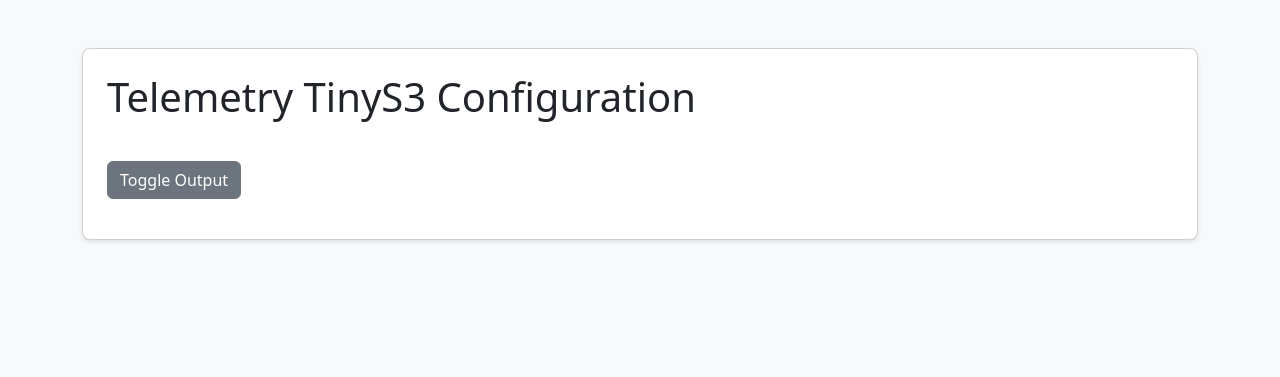
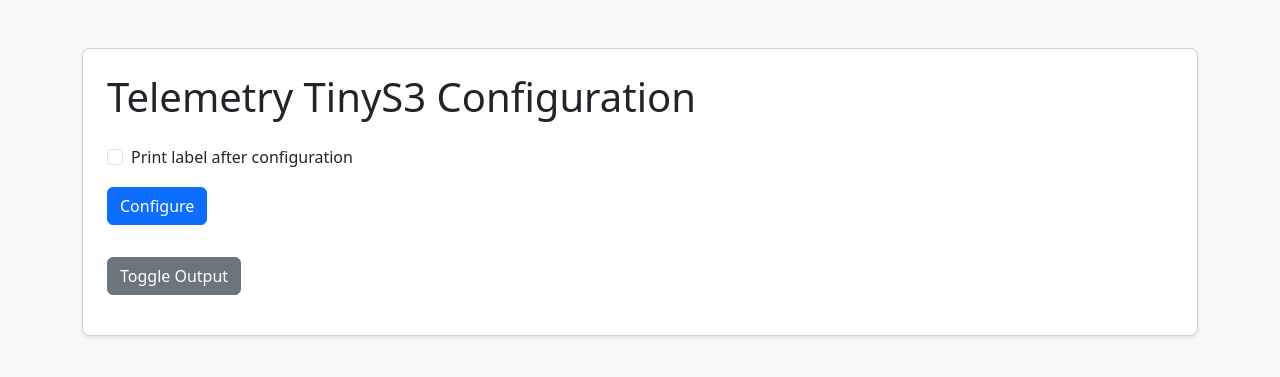
Before and after one commit to scott12123/provisioning, a Flask app: page /telemetry_device in a window 1280 px wide. Shown: the part 56-433 px from the top of the page. Run offline with Flask 3, Linux system fonts and the light colour scheme; some libraries are stand-ins or nearby versions.

Commit message:
Add label option and configure button

```diff
--- a/app.py
+++ b/app.py
@@ -281,12 +281,18 @@ def run_reset():
     socketio.start_background_task(run_command, 'cambium/reset.py', sid)
 
 @socketio.on('configure_tinys3')
-def configure_tinys3():
-    """Run the Cambium reset script without any parameters."""
+def configure_tinys3(data=None):
+    """Run the TinyS3 configuration script with optional label printing."""
     sid = request.sid
-    socketio.emit('output', 'Running victron/tinys3_configuration.py\n', to=sid)
+    print_label = False
+    if isinstance(data, dict):
+        print_label = bool(data.get('print_label'))
+    script = 'victron/tinys3_configuration.py'
+    if print_label:
+        script += ' --print-label'
+    socketio.emit('output', f'Running {script}\n', to=sid)
     RUNNING[sid] = {'stop_event': Event(), 'process': None}
-    socketio.start_background_task(run_command, 'victron/tinys3_configuration.py', sid)
+    socketio.start_background_task(run_command, script, sid)
 
 
 @socketio.on('print_label')
--- a/templates/telemetry_device.html
+++ b/templates/telemetry_device.html
@@ -29,6 +29,17 @@
 <div class="container py-5">
     <div class="card p-4">
         <h1 class="mb-4">Telemetry TinyS3 Configuration</h1>
+    <div class="mb-3">
+        <div class="form-check">
+            <input class="form-check-input" type="checkbox" value="" id="print_label">
+            <label class="form-check-label" for="print_label">
+                Print label after configuration
+            </label>
+        </div>
+    </div>
+    <div class="mb-3">
+        <button id="configure_btn" class="btn btn-primary">Configure</button>
+    </div>
     <div class="mt-3">
         <button class="btn btn-secondary mb-2" type="button" data-bs-toggle="collapse" data-bs-target="#outputCollapse" aria-expanded="false" aria-controls="outputCollapse">Toggle Output</button>
         <div id="status_line" class="fw-bold mb-2"></div>
@@ -43,6 +54,9 @@
     const socket = io();
     const outputEl = document.getElementById('output');
     const statusEl = document.getElementById('status_line');
+    const printBox = document.getElementById('print_label');
+    const configureBtn = document.getElementById('configure_btn');
+    let running = false;
 
     socket.on('output', line => {
         outputEl.textContent += line;
@@ -58,12 +72,29 @@
         outputEl.textContent += msg;
         outputEl.scrollTop = outputEl.scrollHeight;
         statusEl.textContent = msg.trim();
+        configureBtn.textContent = 'Configure';
+        configureBtn.classList.remove('btn-danger');
+        configureBtn.classList.add('btn-primary');
+        running = false;
+    });
+
+    configureBtn.addEventListener('click', () => {
+        if (running) {
+            socket.emit('stop_script');
+            return;
+        }
+        outputEl.textContent = '';
+        statusEl.textContent = '';
+        socket.emit('configure_tinys3', { print_label: printBox.checked });
+        configureBtn.textContent = 'Stop';
+        configureBtn.classList.remove('btn-primary');
+        configureBtn.classList.add('btn-danger');
+        running = true;
     });
 
     window.addEventListener('load', () => {
         outputEl.textContent = '';
         statusEl.textContent = '';
-        socket.emit('configure_tinys3');
     });
     </script>
 </body>
```
